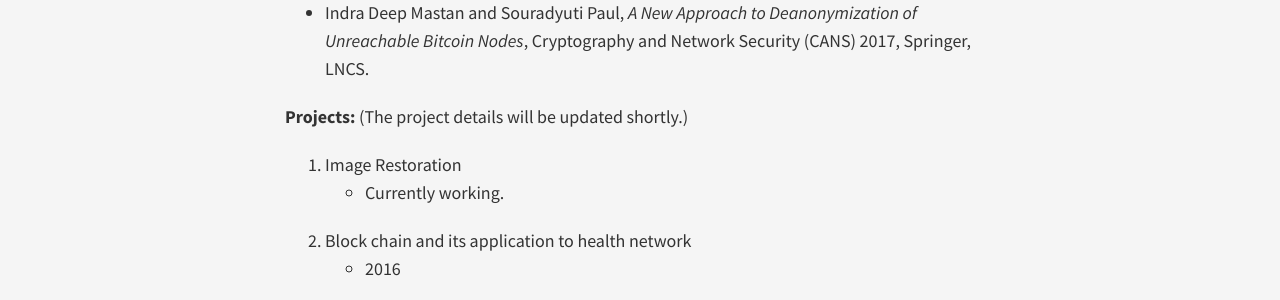
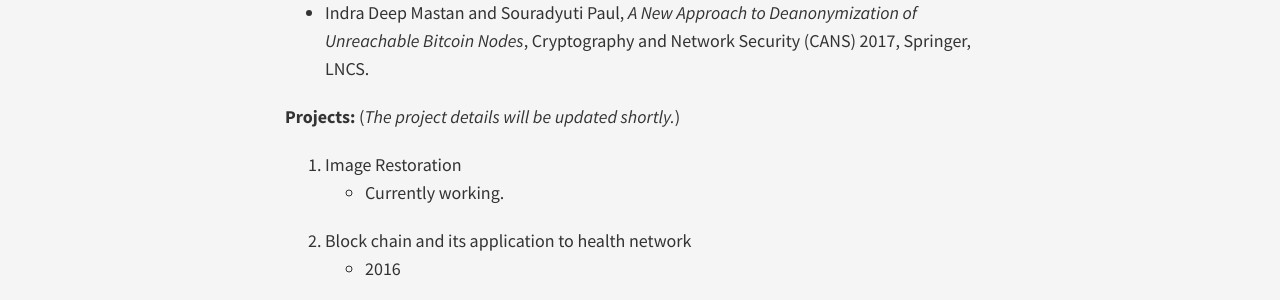
Before and after one commit to indramastan/indradeepmastan, a Jekyll site: the page built from projects/index.md, in a window 1280 px wide. Shown: the part 224-524 px from the top of the page. Built offline with Jekyll 4.4.1, drawn with Linux system fonts in a browser that asks for light colours; nearby versions of some CDN libraries.

```diff
--- a/projects/index.md
+++ b/projects/index.md
@@ -5,7 +5,7 @@ title:
 **Publication:**
 - Indra Deep Mastan and Souradyuti Paul, *A New Approach to Deanonymization of Unreachable Bitcoin Nodes*, Cryptography and Network Security (CANS) 2017, Springer, LNCS.
 
-**Projects:** (The project details will be updated shortly.)
+**Projects:** (*The project details will be updated shortly.*)
 
 1. Image Restoration
   - Currently working.
```
